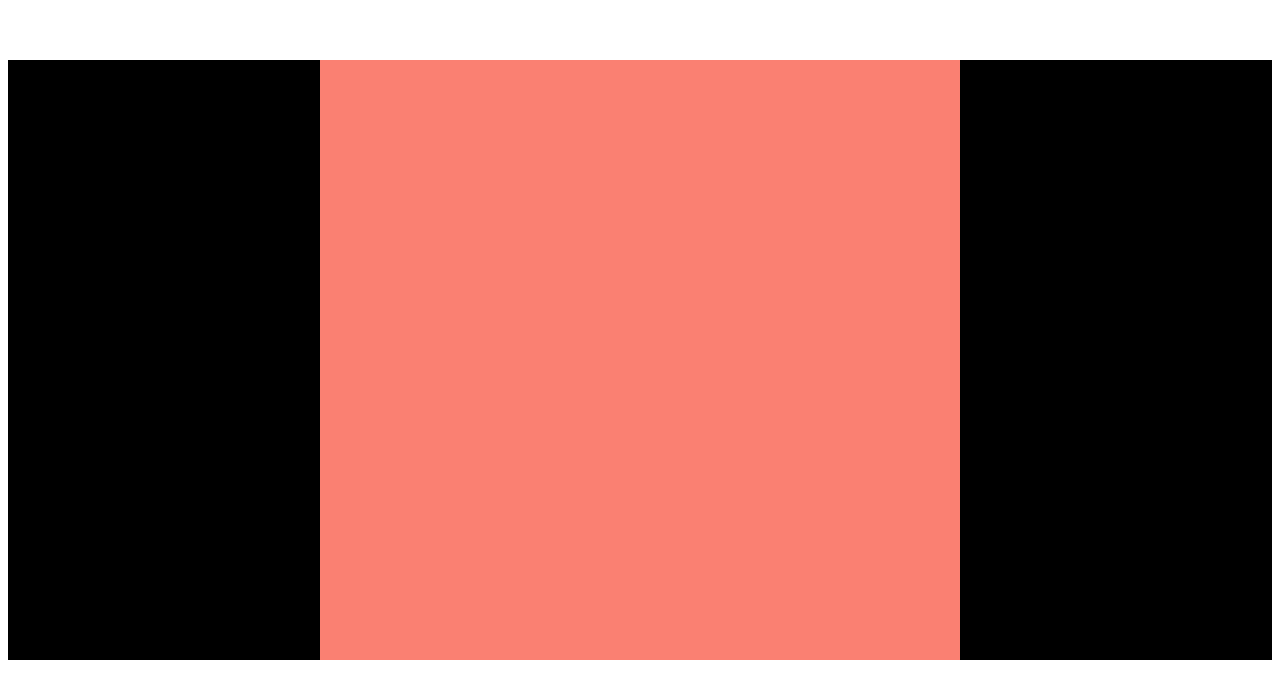
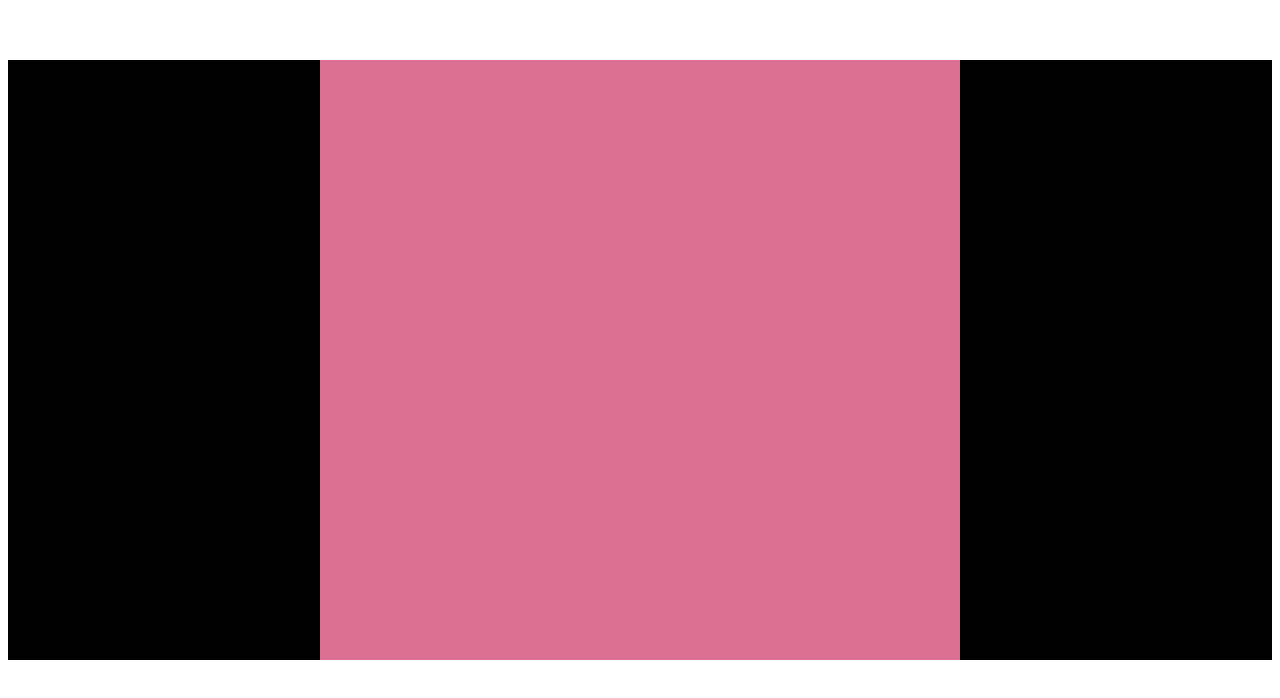
Before and after one commit to Aldonzza/scroll, a plain HTML site: page index.html in a window 1280 px wide. Shown: the part 2161-2859 px from the top of the page. Drawn offline with Linux system fonts and the light colour scheme.

Commit message:
scroll color video

```diff
--- a/index.html
+++ b/index.html
@@ -16,7 +16,7 @@
             <p>oli</p>
         </header>
         <div class="body">
-            <div class="video"></div>
+            <div class="video" id="video"></div>
         </div>
         <footer class="footer"></footer>
         <script src="script.js"></script>
--- a/script.js
+++ b/script.js
@@ -0,0 +1,22 @@
+window.addEventListener('scroll', function () {
+
+    var video = document.getElementById("video");
+    //video ofset top
+    var posVideo = video.offsetTop;
+    var currentScroll = window.pageYOffset;
+    var windowheight = window.innerHeight;
+    var alturaVideo = video.offsetHeight;
+
+    if (posVideo + alturaVideo < currentScroll + windowheight &&
+        posVideo > currentScroll
+    ) {
+        video.classList.add("play");
+    } else {
+
+        video.classList.remove("play");
+    }
+
+    //console.log("posVideo", posVideo);
+    //console.log("currentScroll", currentScroll);
+    //console.log("windowheight", windowheight);
+});
--- a/style.css
+++ b/style.css
@@ -30,6 +30,10 @@
 
 }
 
+.video.play{
+    background-color: palevioletred;
+}
+
 .footer{
 
     background-color : pink;
```
